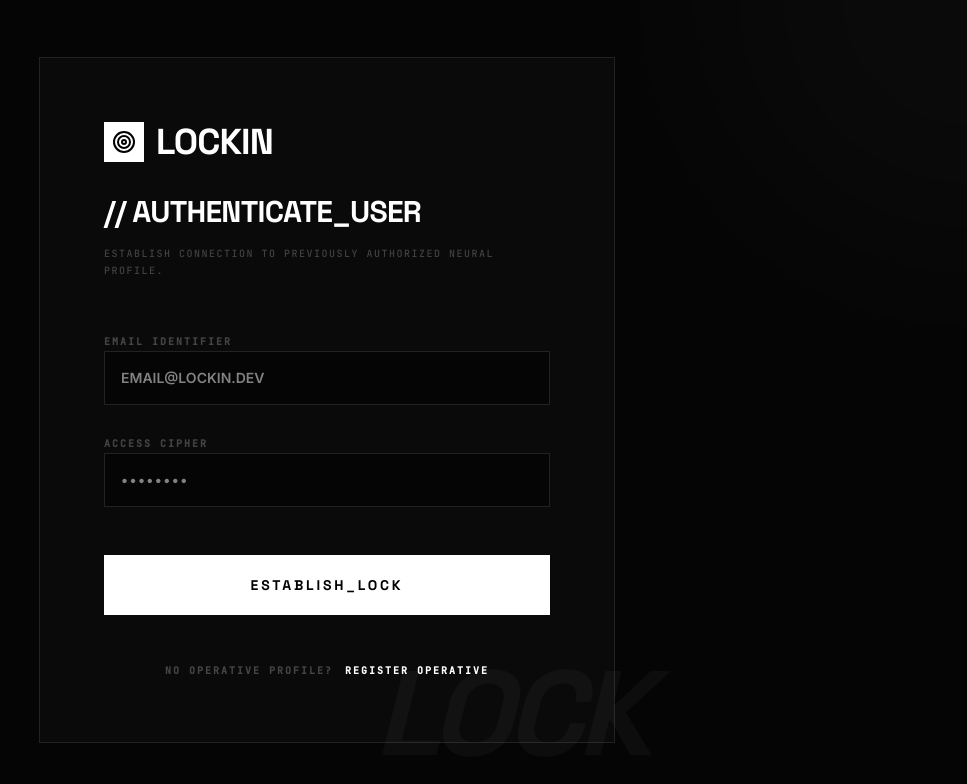
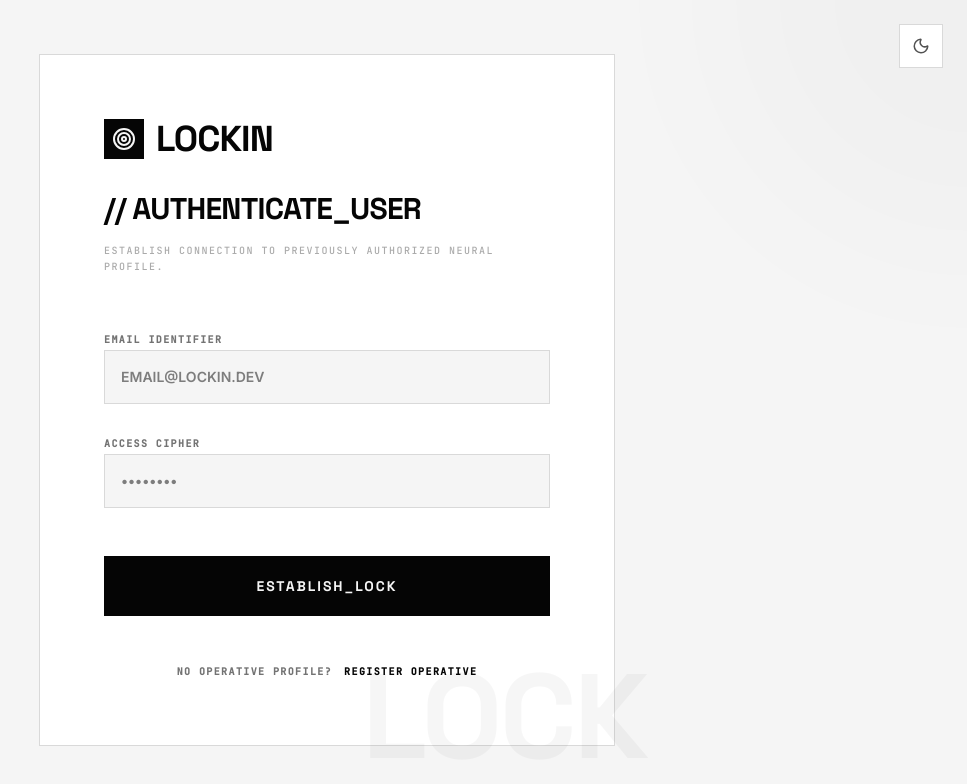
Before and after one commit to Ofuluefranklin07/LockedIn, a React (Vite) app: page /login in a window 1280 px wide. Shown: the top 784 px of the page, without its empty margins (313-1280 px from the left). Built offline with nearby package versions, Linux system fonts and the light colour scheme; no server answers; the database is empty.

Commit message:
Add theme toggle and refine typography

```diff
--- a/src/App.tsx
+++ b/src/App.tsx
@@ -8,6 +8,7 @@ import FocusMode from './pages/FocusMode';
 import Analytics from './pages/Analytics';
 import AICoach from './pages/AICoach';
 import AuthPage from './pages/AuthPage';
+import { ThemeProvider } from './hooks/useTheme';
 
 /**
  * @license
@@ -34,6 +35,7 @@ function ProtectedRoute({ children }: { children: React.ReactNode }) {
 
 export default function App() {
   return (
+    <ThemeProvider>
       <AuthProvider>
         <Router>
           <Routes>
@@ -51,5 +53,6 @@ export default function App() {
           </Routes>
         </Router>
       </AuthProvider>
+    </ThemeProvider>
   );
 }
--- a/src/components/Layout.tsx
+++ b/src/components/Layout.tsx
@@ -14,6 +14,7 @@ import {
 } from 'lucide-react';
 import { cn } from '../lib/utils';
 import { motion, AnimatePresence } from 'motion/react';
+import ThemeToggle from './ThemeToggle';
 
 export default function Layout({ children }: { children: React.ReactNode }) {
   const { profile, signOut } = useAuth();
@@ -42,6 +43,7 @@ export default function Layout({ children }: { children: React.ReactNode }) {
           <h1 className="font-display font-bold text-xl uppercase tracking-tight">LockIn</h1>
         </div>
         <div className="flex items-center gap-4">
+          <ThemeToggle className="h-9 w-9" />
           <div className="flex items-center gap-1 text-[10px] text-[#F97316] font-mono font-semibold border border-[#F97316]/20 px-2 py-0.5 bg-[#F97316]/5">
             <Flame size={10} fill="currentColor" />
             {profile?.currentStreak || 0}
@@ -99,6 +101,7 @@ export default function Layout({ children }: { children: React.ReactNode }) {
           <p className="mt-4 text-[#666] font-mono text-[9px] uppercase tracking-[0.2em] leading-tight font-semibold opacity-60">
             // Operational Status: {profile ? 'LOCKED_IN' : 'STANDBY'}
           </p>
+          <ThemeToggle className="mt-6 hidden md:inline-flex" />
         </div>
 
         <nav className="flex-1 px-6 mt-4 space-y-3">
--- /dev/null
+++ b/src/components/ThemeToggle.tsx
@@ -0,0 +1,24 @@
+import { Moon, Sun } from 'lucide-react';
+import { useTheme } from '../hooks/useTheme';
+import { cn } from '../lib/utils';
+
+export default function ThemeToggle({ className }: { className?: string }) {
+  const { theme, toggleTheme } = useTheme();
+  const isLight = theme === 'light';
+  const Icon = isLight ? Moon : Sun;
+
+  return (
+    <button
+      type="button"
+      onClick={toggleTheme}
+      aria-label={`Switch to ${isLight ? 'dark' : 'light'} mode`}
+      title={`Switch to ${isLight ? 'dark' : 'light'} mode`}
+      className={cn(
+        'theme-toggle inline-flex h-11 w-11 items-center justify-center border border-[#222] bg-[#0A0A0A] text-[#888] transition-all hover:border-[#F97316]/60 hover:text-[#F97316] active:scale-95',
+        className,
+      )}
+    >
+      <Icon size={18} />
+    </button>
+  );
+}
--- /dev/null
+++ b/src/hooks/useTheme.tsx
@@ -0,0 +1,49 @@
+import React, { createContext, useContext, useEffect, useMemo, useState } from 'react';
+
+type Theme = 'dark' | 'light';
+
+interface ThemeContextValue {
+  theme: Theme;
+  toggleTheme: () => void;
+}
+
+const ThemeContext = createContext<ThemeContextValue | undefined>(undefined);
+
+const getInitialTheme = (): Theme => {
+  if (typeof window === 'undefined') return 'dark';
+
+  const savedTheme = window.localStorage.getItem('lockin-theme');
+  if (savedTheme === 'dark' || savedTheme === 'light') return savedTheme;
+
+  return window.matchMedia('(prefers-color-scheme: light)').matches ? 'light' : 'dark';
+};
+
+export function ThemeProvider({ children }: { children: React.ReactNode }) {
+  const [theme, setTheme] = useState<Theme>(getInitialTheme);
+
+  useEffect(() => {
+    document.documentElement.dataset.theme = theme;
+    document.documentElement.style.colorScheme = theme;
+    window.localStorage.setItem('lockin-theme', theme);
+  }, [theme]);
+
+  const value = useMemo(
+    () => ({
+      theme,
+      toggleTheme: () => setTheme((current) => (current === 'dark' ? 'light' : 'dark')),
+    }),
+    [theme],
+  );
+
+  return <ThemeContext.Provider value={value}>{children}</ThemeContext.Provider>;
+}
+
+export function useTheme() {
+  const context = useContext(ThemeContext);
+
+  if (!context) {
+    throw new Error('useTheme must be used within ThemeProvider');
+  }
+
+  return context;
+}
--- a/src/index.css
+++ b/src/index.css
@@ -7,13 +7,52 @@
   --font-mono: "JetBrains Mono", ui-monospace, SFMono-Regular, monospace;
 }
 
+:root {
+  --color-bg: #050505;
+  --color-panel: #0A0A0A;
+  --color-panel-soft: #111111;
+  --color-elevated: #141414;
+  --color-text: #F5F5F5;
+  --color-text-strong: #FFFFFF;
+  --color-text-muted: #A3A3A3;
+  --color-text-subtle: #666666;
+  --color-line: #222222;
+  --color-line-strong: #333333;
+  --color-inverse-bg: #F5F5F5;
+  --color-inverse-text: #050505;
+  --color-accent: #F97316;
+}
+
+[data-theme="light"] {
+  --color-bg: #F5F5F5;
+  --color-panel: #FFFFFF;
+  --color-panel-soft: #EFEFEF;
+  --color-elevated: #FFFFFF;
+  --color-text: #171717;
+  --color-text-strong: #050505;
+  --color-text-muted: #525252;
+  --color-text-subtle: #737373;
+  --color-line: #D9D9D9;
+  --color-line-strong: #BDBDBD;
+  --color-inverse-bg: #050505;
+  --color-inverse-text: #F5F5F5;
+}
+
 @layer base {
   body {
     @apply bg-[#050505] text-[#F5F5F5] selection:bg-[#F97316] selection:text-white font-sans antialiased;
+    background: var(--color-bg);
+    color: var(--color-text);
+    font-feature-settings: "cv02", "cv03", "cv04", "cv11";
+    line-height: 1.65;
   }
 
   h1, h2, h3, h4, h5, h6 {
     @apply font-display font-semibold tracking-tight;
+  }
+
+  input, select, textarea, button {
+    font: inherit;
   }
 }
 
@@ -38,3 +77,134 @@
 .markdown-body p {
   @apply text-[#AAA] leading-relaxed;
 }
+
+@layer utilities {
+  .font-black {
+    font-weight: 800;
+  }
+
+  .tracking-tighter {
+    letter-spacing: -0.025em;
+  }
+
+  .tracking-\[0\.2em\],
+  .tracking-\[0\.25em\],
+  .tracking-\[0\.3em\] {
+    letter-spacing: 0.14em;
+  }
+}
+
+h1.italic,
+h2.italic,
+h3.italic,
+h4.italic,
+h5.italic,
+h6.italic,
+p.italic,
+span.italic,
+label.italic,
+button.italic,
+input.italic,
+select.italic,
+.markdown-body .italic {
+  font-style: normal;
+}
+
+input,
+select,
+textarea {
+  text-transform: none;
+  letter-spacing: 0;
+}
+
+button,
+a {
+  text-underline-offset: 4px;
+}
+
+.theme-toggle {
+  background: var(--color-panel);
+  border-color: var(--color-line);
+  color: var(--color-text-muted);
+}
+
+[data-theme="light"] .bg-\[\#050505\] {
+  background-color: var(--color-bg) !important;
+}
+
+[data-theme="light"] .bg-\[\#0A0A0A\],
+[data-theme="light"] .bg-\[\#0a0a0a\],
+[data-theme="light"] .bg-\[\#141414\] {
+  background-color: var(--color-panel) !important;
+}
+
+[data-theme="light"] .bg-\[\#111\] {
+  background-color: var(--color-panel-soft) !important;
+}
+
+[data-theme="light"] .bg-\[\#0F0804\] {
+  background-color: #FFF4EC !important;
+}
+
+[data-theme="light"] .bg-white,
+[data-theme="light"] .bg-\[\#F5F5F5\] {
+  background-color: var(--color-inverse-bg) !important;
+}
+
+[data-theme="light"] .text-white,
+[data-theme="light"] .text-\[\#F5F5F5\] {
+  color: var(--color-text-strong) !important;
+}
+
+[data-theme="light"] .text-black,
+[data-theme="light"] .text-\[\#050505\] {
+  color: var(--color-inverse-text) !important;
+}
+
+[data-theme="light"] .text-\[\#AAA\],
+[data-theme="light"] .text-\[\#888\],
+[data-theme="light"] .text-gray-300,
+[data-theme="light"] .text-gray-400,
+[data-theme="light"] .text-gray-500,
+[data-theme="light"] .text-gray-600 {
+  color: var(--color-text-muted) !important;
+}
+
+[data-theme="light"] .text-\[\#666\],
+[data-theme="light"] .text-\[\#555\],
+[data-theme="light"] .text-\[\#444\],
+[data-theme="light"] .text-\[\#333\],
+[data-theme="light"] .text-\[\#222\] {
+  color: var(--color-text-subtle) !important;
+}
+
+[data-theme="light"] .border-\[\#1A1A1A\],
+[data-theme="light"] .border-\[\#222\],
+[data-theme="light"] .border-\[\#262626\],
+[data-theme="light"] .border-\[\#333\] {
+  border-color: var(--color-line) !important;
+}
+
+[data-theme="light"] .border-white,
+[data-theme="light"] .border-\[\#F5F5F5\] {
+  border-color: var(--color-inverse-bg) !important;
+}
+
+[data-theme="light"] .hover\:text-white:hover,
+[data-theme="light"] .group:hover .group-hover\:text-white {
+  color: var(--color-text-strong) !important;
+}
+
+[data-theme="light"] .hover\:bg-\[\#111\]:hover,
+[data-theme="light"] .hover\:bg-gray-200:hover,
+[data-theme="light"] .hover\:bg-\[\#DDD\]:hover {
+  background-color: #E5E5E5 !important;
+}
+
+[data-theme="light"] .focus\:border-white:focus {
+  border-color: var(--color-text-strong) !important;
+}
+
+[data-theme="light"] .bg-black\/80 {
+  background-color: rgb(245 245 245 / 0.82) !important;
+}
--- a/src/pages/AuthPage.tsx
+++ b/src/pages/AuthPage.tsx
@@ -7,8 +7,9 @@ import {
 import { doc, setDoc } from 'firebase/firestore';
 import { auth, db } from '../lib/firebase';
 import { AcademicLevel } from '../types';
-import { Target, Lock, Mail, User as UserIcon, GraduationCap, BookOpen, AlertCircle } from 'lucide-react';
+import { Target, AlertCircle } from 'lucide-react';
 import { motion } from 'motion/react';
+import ThemeToggle from '../components/ThemeToggle';
 
 interface AuthPageProps {
   type: 'login' | 'signup';
@@ -68,6 +69,7 @@ export default function AuthPage({ type }: AuthPageProps) {
 
   return (
     <div className="min-h-screen bg-[#050505] text-white flex items-center justify-center p-6 font-sans relative overflow-hidden">
+      <ThemeToggle className="absolute right-6 top-6 z-20" />
       {/* Decorative background accent */}
       <div className="absolute top-0 right-0 w-[500px] h-[500px] bg-white opacity-[0.02] blur-[100px] rounded-full translate-x-1/2 -translate-y-1/2" />
 
```
Lines whose indentation alone changed are shown as unchanged.
